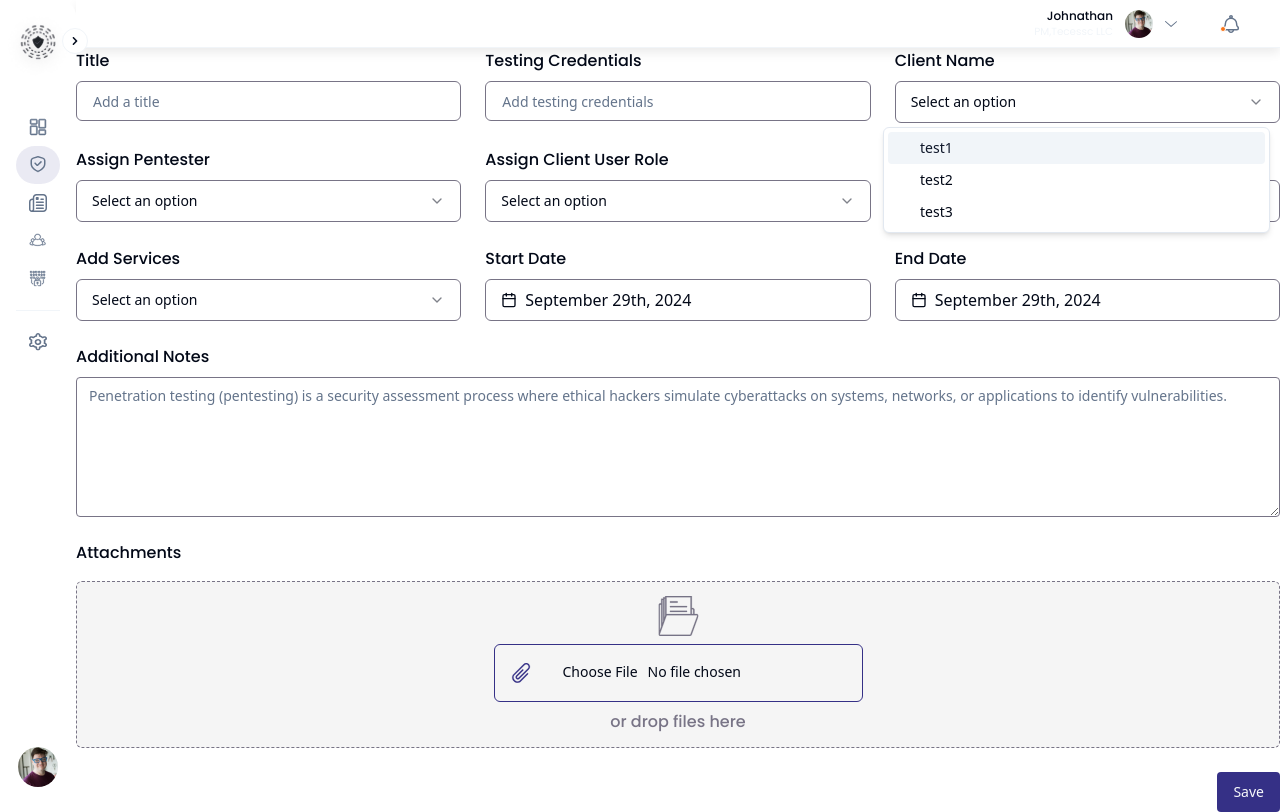
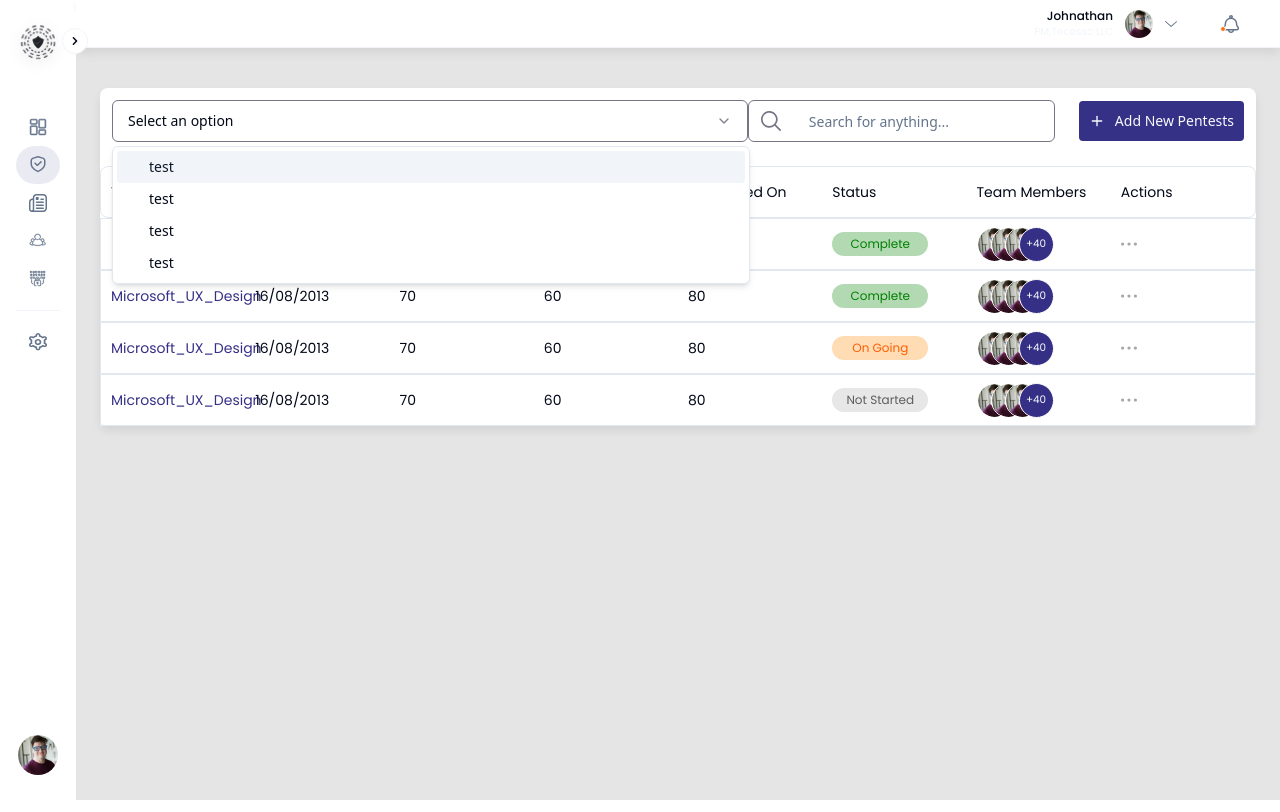
Before and after one commit to tariq-csit/frontend-staging, a React (Vite) app: page /dashboard/pentests in a window 1280 px wide. Both pictures are taken after a click on the button "Select an option". Built offline with nearby package versions, Linux system fonts and the light colour scheme.

Commit message:
Pentests compoenent Ui

```diff
--- a/src/App.tsx
+++ b/src/App.tsx
@@ -19,7 +19,7 @@ function App() {
         <Route path='/login' element={<div><h1>Login Page</h1></div>}/>
         <Route path='/' element={<Layout/>} >
         <Route path='/dashboard/:role' element={<ActivePentests/>}/>
-        <Route path='/dashboard/pentests' element={<NewPentestsForm/>}/>
+        <Route path='/dashboard/pentests' element={<Pentests/>}/>
         <Route path='/dashboard/vulnerability-reports' element={<VulnerabilityReports/>}/>
         <Route path='/dashboard/client-lists' element={<ClientLists/>}/>
         <Route path='/dashboard/pentesters-list' element={<PentestersList/>}/>
--- a/src/components/activePentests/ActivePentests.tsx
+++ b/src/components/activePentests/ActivePentests.tsx
@@ -1,7 +1,7 @@
-import NewPentestsForm from '../newPentestsForm/NewPentestsForm'
 import Activities from './subComponenets/Activities'
 import BarCharts from './subComponenets/BarCharts'
 import Bugs from './subComponenets/Bugs'
+import PentestButton from './subComponenets/PentestButton'
 import PentesterList from './subComponenets/PentesterList'
 import clients from '/Clients.svg'
 import ongoing from '/Ongoing.svg'
@@ -39,7 +39,14 @@ function ActivePentests() {
 
 
       <div className="flex flex-col gap-component items-center self-stretch shadow-component">
-        <PentesterList/>
+      <div className="flex justify-between items-center self-stretch w-full px-10">
+        <h2 className="text-2xl font-poppins font-medium">Penetration Tests List</h2>
+
+        <PentestButton />
+      </div>
+      <div className='w-full px-10'>
+        <PentesterList control={true}/>
+      </div>
       </div>
 
     </div>
--- a/src/components/activePentests/subComponenets/PentesterList.tsx
+++ b/src/components/activePentests/subComponenets/PentesterList.tsx
@@ -1,11 +1,10 @@
-import PentestButton from "./PentestButton";
 import actionsDots from '/Dots.svg';
 import teamProfile from '/Ellipse 6.svg'
-import NewPentestsForm from "../../newPentestsForm/NewPentestsForm";
 
-function PentesterList() {
+
+function PentesterList( props: {control: boolean}) {
   const listHead = [{header: "Title",},{header: "Bugs Open",},{header: "Bugs Reported",},{header: "Bugs Fixed",},{header: "Requested On",},{header: "Status",},{header: 'Team Members',},{header: "Actions",},];
-  const listData = [
+  let listData = [
     {
       title: "Microsoft_UX_Design",
       bugsOpen: 80,
@@ -51,12 +50,11 @@ function PentesterList() {
       background: "listBg",
     }
   ];
+
+
   return (
-    <div className="flex flex-col justify-between gap-component w-full px-10">
-      <div className="flex justify-between items-center self-stretch">
-        <h2 className="text-2xl font-poppins font-medium">Penetration Tests List</h2>
-        <PentestButton />
-      </div>
+    <div className="flex flex-col justify-between gap-component w-full ">
+
 
       <div className="flex flex-col p-0 m-0">
         <div className={`grid grid-cols-8 place-items-start rounded-[0.5rem] bg-white/80 border gap-0`}>
@@ -75,15 +73,18 @@ function PentesterList() {
           return (
             <div key={index} className={`grid grid-cols-8 place-items-start bg-white/80 border  gap-0`}>
               <div className="flex justify-center h-tableVarients p-listItem items-center gap-nav self-stretch">
-                <p key={index} className="text-sm font-poppins flex-component">
+                <p key={index} className="text-sm font-poppins flex-component text-primary-900">
                   {data.title}
                 </p>
               </div>
               <div className="flex justify-center h-tableVarients p-listItem items-center gap-nav self-stretch">
+              {props.control?
                 <p key={index} className="text-sm font-poppins flex-component">
                   {data.bugsOpen}
                 </p>
-              </div>
+              :<p key={index} className="text-sm font-poppins flex-component">
+                  {data.requested}
+                </p> }</div>
               <div className="flex justify-center h-tableVarients p-listItem items-center gap-nav self-stretch">
                 <p key={index} className="text-sm font-poppins flex-component">
                   {data.bugsReported}
@@ -95,9 +96,13 @@ function PentesterList() {
                 </p>
               </div>
               <div className="flex justify-center h-tableVarients p-listItem items-center gap-nav self-stretch">
+              {props.control?
                 <p key={index} className="text-sm font-poppins flex-component">
-                  {data.requested}
-                </p>
+                {data.requested}
+              </p>
+              :<p key={index} className="text-sm font-poppins flex-component">
+              {data.bugsOpen}
+            </p> }
               </div>
               <div className="flex justify-center h-tableVarients p-listItem items-center gap-nav self-stretch">
                 <div
--- a/src/components/layout/Layout.tsx
+++ b/src/components/layout/Layout.tsx
@@ -7,7 +7,7 @@ function Layout() {
   return (
     <div className='flex'>
       <Sidebar/>
-      <div className='w-full'>
+      <div className='w-full bg-[#E5E5E5]'>
         <Navbar/>
         <Outlet/>
       </div>
--- a/src/components/pentests/Pentests.tsx
+++ b/src/components/pentests/Pentests.tsx
@@ -1,10 +1,47 @@
-import React from 'react'
+import { Input } from '../ui/input'
+import PentesterList from '../activePentests/subComponenets/PentesterList'
+import PentestButton from '../activePentests/subComponenets/PentestButton'
+import {
+  Select,
+  SelectContent,
+  SelectGroup,
+  SelectItem,
+  SelectLabel,
+  SelectTrigger,
+  SelectValue,
+} from "@/components/ui/select"
 
 function Pentests() {
   return (
-    <div className='bg-red-300 w-full'>
-      Pentests
-    </div>
+
+    <div className=' px-component py-10 w-full  flex-col justify-start items-start gap-6 inline-flex'>
+        <div className='flex flex-col gap-3 self-stretch rounded-2 rounded-activity bg-white  shadow-component'>
+
+      <div className='flex  p-3 self-stretch justify-between items-center'>
+      <Select>
+      <SelectTrigger className="w-formField">
+        <SelectValue placeholder="Select an option" />
+        </SelectTrigger>
+      <SelectContent>
+        <SelectGroup>
+          <SelectItem value="test">test</SelectItem>
+          <SelectItem value="test">test</SelectItem>
+          <SelectItem value="test">test</SelectItem>
+          <SelectItem value="test">test</SelectItem>
+         </SelectGroup>
+        </SelectContent>
+      </Select>
+       <div className='flex items-center gap-component'>
+        <div className='flex px-[0.75rem] w-formField gap-3 rounded-formInput border border-inputBorder'>
+        <img src="/search.svg"/>
+        <Input className='w-full outline-none border-none py-3 focus-visible:ring-0' placeholder='Search for anything...'/>
+      </div>
+        <PentestButton/>
+      </div>
+      </div>
+        <PentesterList control={false} />
+      </div>
+     </div>
   )
 }
 
```
Also changed, not shown: public/search.svg (added).
